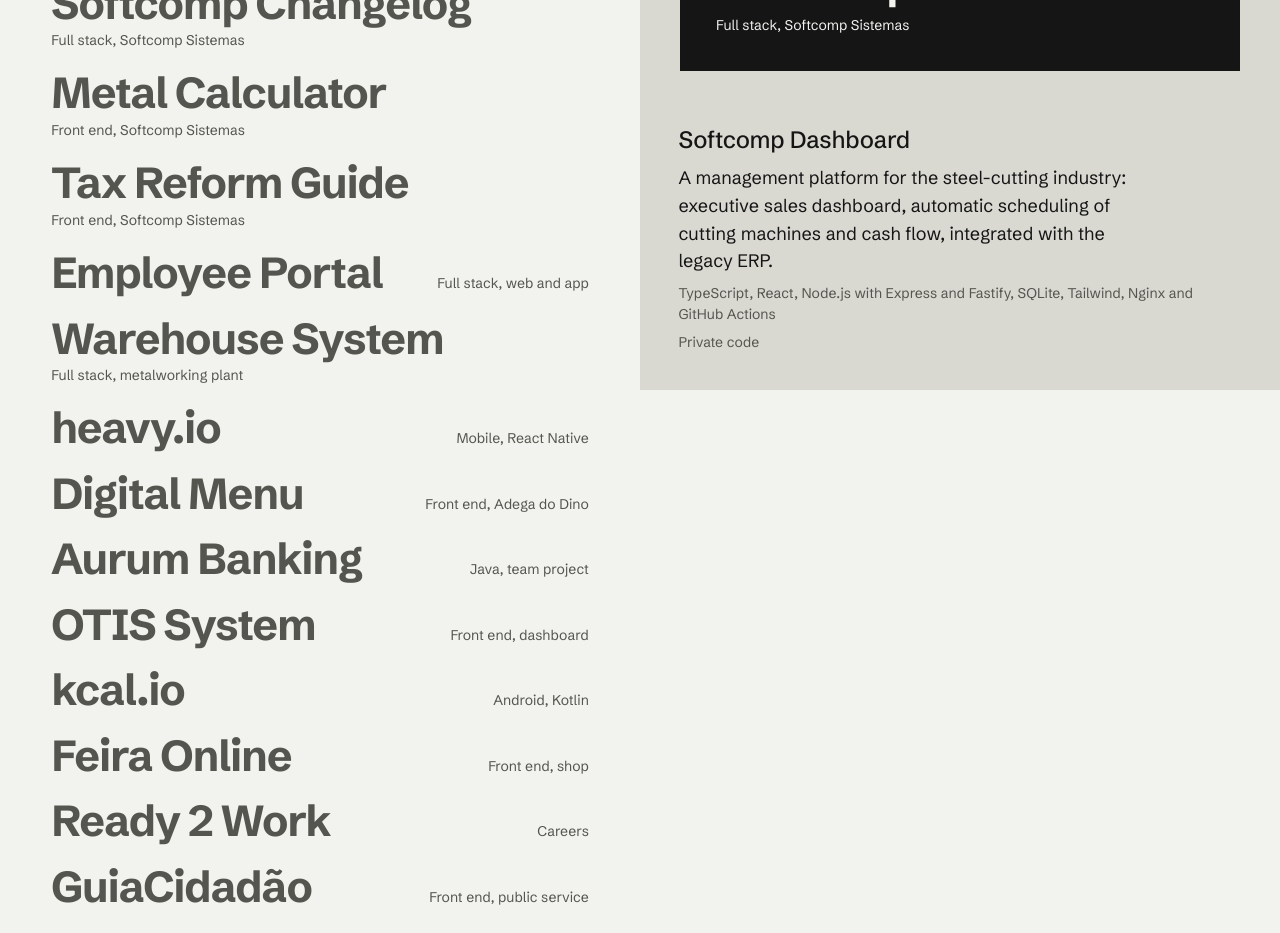
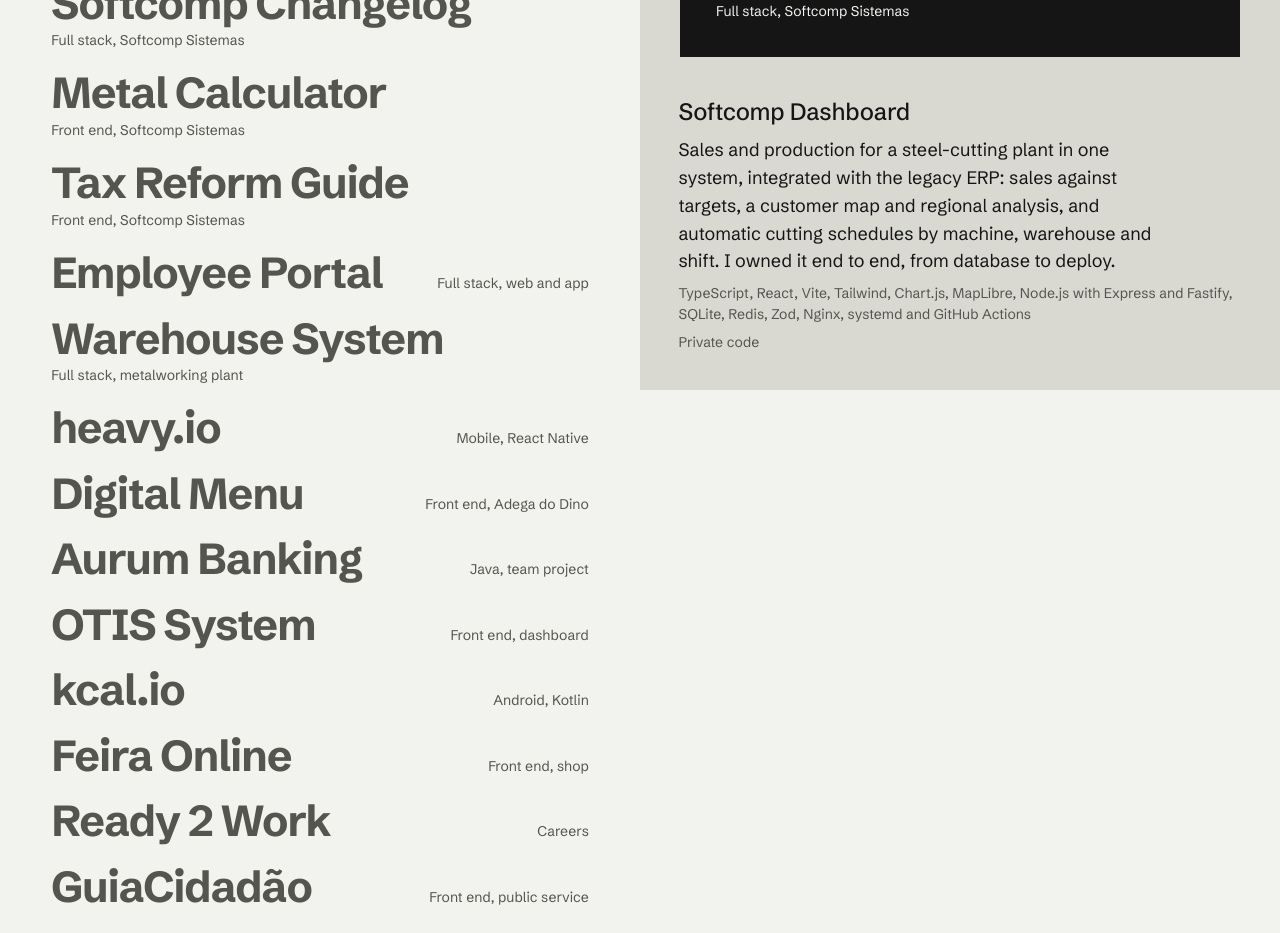
Before and after one commit to bieleckydev/portifolio, a React (Vite) app: page / in a window 1280 px wide. Shown: the part 2060-2993 px from the top of the page. Built offline with nearby package versions, Linux system fonts and the light colour scheme; no server answers.

Commit message:
content: atualiza o Painel Softcomp com a descrição e a stack do LinkedIn

```diff
--- a/src/i18n/en.js
+++ b/src/i18n/en.js
@@ -196,8 +196,8 @@ export const en = {
         id: 'proj-softcomp-painel',
         title: 'Softcomp Dashboard',
         kind: 'Full stack, Softcomp Sistemas',
-        desc: 'A management platform for the steel-cutting industry: executive sales dashboard, automatic scheduling of cutting machines and cash flow, integrated with the legacy ERP.',
-        stack: 'TypeScript, React, Node.js with Express and Fastify, SQLite, Tailwind, Nginx and GitHub Actions'
+        desc: 'Sales and production for a steel-cutting plant in one system, integrated with the legacy ERP: sales against targets, a customer map and regional analysis, and automatic cutting schedules by machine, warehouse and shift. I owned it end to end, from database to deploy.',
+        stack: 'TypeScript, React, Vite, Tailwind, Chart.js, MapLibre, Node.js with Express and Fastify, SQLite, Redis, Zod, Nginx, systemd and GitHub Actions'
       },
       {
         id: 'proj-monitor-sefaz',
--- a/src/i18n/pt.js
+++ b/src/i18n/pt.js
@@ -196,8 +196,8 @@ export const pt = {
         id: 'proj-softcomp-painel',
         title: 'Painel Softcomp',
         kind: 'Full stack, Softcomp Sistemas',
-        desc: 'Plataforma de gestão para a indústria de corte de aço: painel executivo de vendas, programação automática das máquinas de corte e fluxo de caixa, integrada ao ERP legado.',
-        stack: 'TypeScript, React, Node.js com Express e Fastify, SQLite, Tailwind, Nginx e GitHub Actions'
+        desc: 'Gestão comercial e produção de uma indústria de corte de aço num só sistema, integrado ao ERP legado: vendas contra meta, mapa de clientes e análise regional, e programação automática do corte por máquina, galpão e turno. Fui o responsável de ponta a ponta, do banco ao deploy.',
+        stack: 'TypeScript, React, Vite, Tailwind, Chart.js, MapLibre, Node.js com Express e Fastify, SQLite, Redis, Zod, Nginx, systemd e GitHub Actions'
       },
       {
         id: 'proj-monitor-sefaz',
--- a/src/i18n/zh.js
+++ b/src/i18n/zh.js
@@ -196,8 +196,8 @@ export const zh = {
         id: 'proj-softcomp-painel',
         title: 'Softcomp 管理面板',
         kind: '全栈，Softcomp Sistemas',
-        desc: '面向钢材切割行业的管理平台：销售管理看板、切割机自动排产和现金流，并与旧版 ERP 集成。',
-        stack: 'TypeScript、React、Node.js（Express 和 Fastify）、SQLite、Tailwind、Nginx 和 GitHub Actions'
+        desc: '把钢材切割企业的销售和生产管理整合进一个与旧版 ERP 对接的系统：销售与目标对比、客户地图和区域分析，以及按机器、厂房和班次自动排产。我从数据库到部署全程负责。',
+        stack: 'TypeScript、React、Vite、Tailwind、Chart.js、MapLibre、Node.js（Express 和 Fastify）、SQLite、Redis、Zod、Nginx、systemd 和 GitHub Actions'
       },
       {
         id: 'proj-monitor-sefaz',
```
